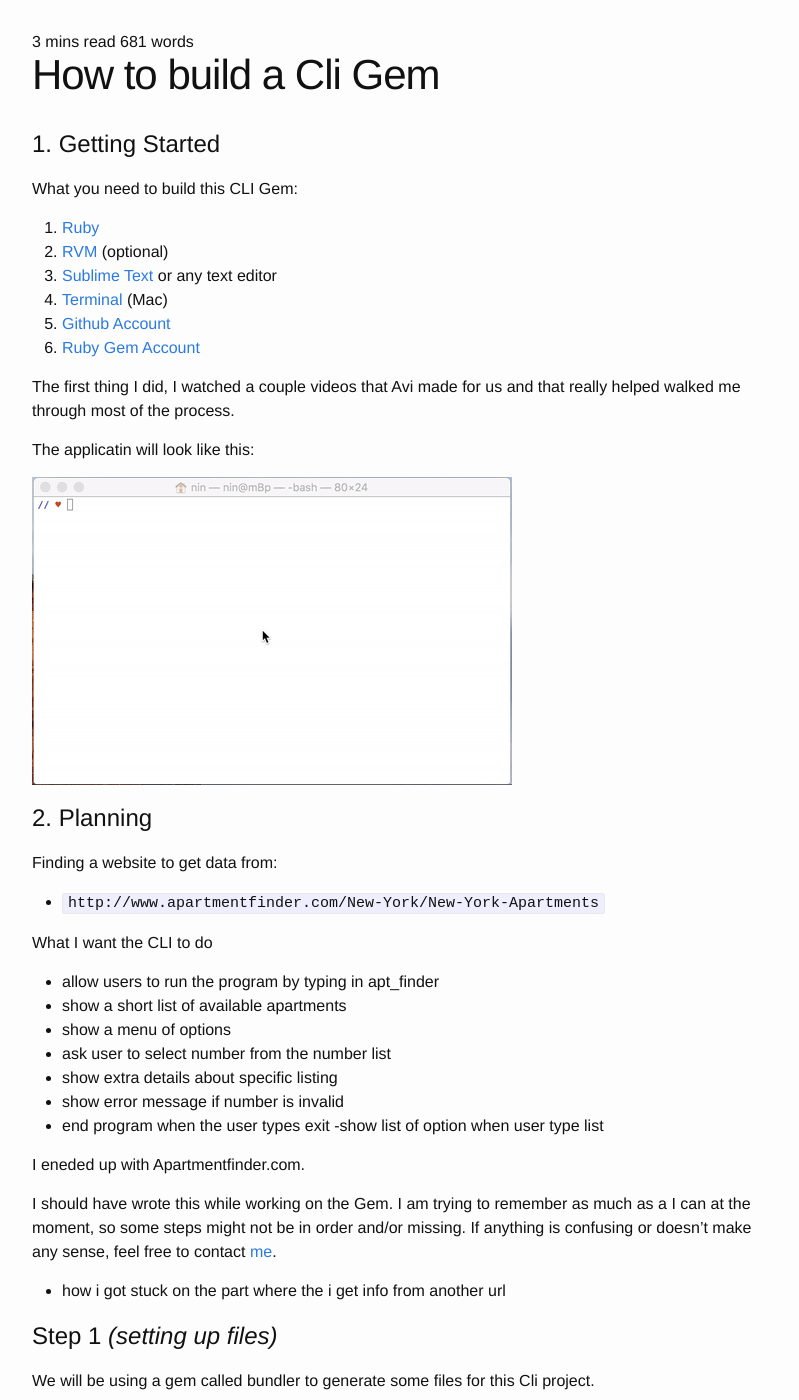
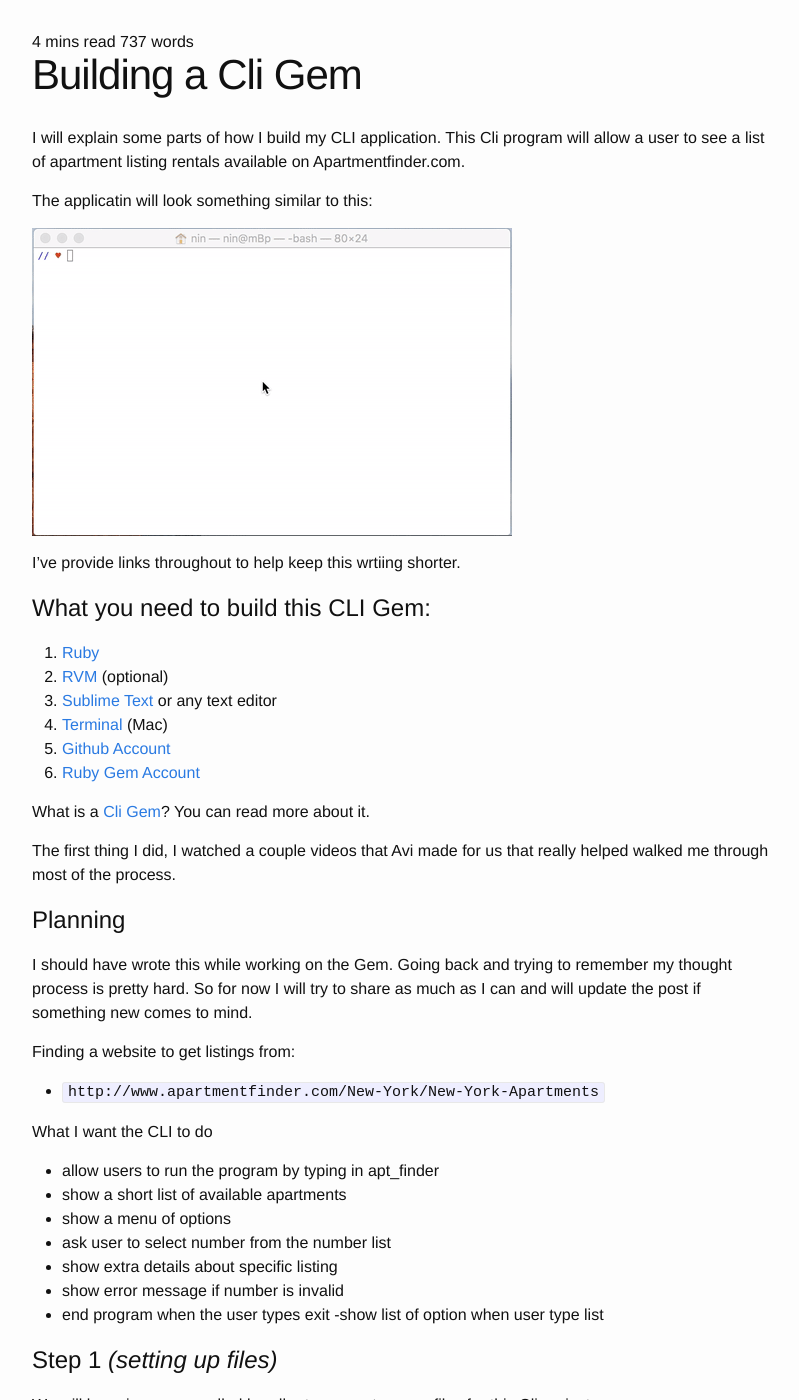
Before and after one commit to yeungn/yeungn.github.io, a Jekyll site: the page built from _posts/2016-09-26-building-a-cli-gem.md, in a window 1280 px wide and 1400 px high. Shown: the whole window, without its empty margins (238-1037 px from the left). Built offline with Jekyll 4.4.1, drawn with Linux system fonts in a browser that asks for light colours; some of the changed text lies outside the part shown.

Commit message:
updating and removing file

````diff
--- a/_posts/2016-09-26-building-a-cli-gem.md
+++ b/_posts/2016-09-26-building-a-cli-gem.md
@@ -1,13 +1,20 @@
 ---
 layout: page
-title: How to build a Cli Gem
-permalink: /how-to-build-a-cli-gem/
-date:   2016-09-15 17:23:54
+title: Building a Cli Gem
+permalink: /building-a-cli-gem/
+date:   2016-09-26
 ---
 
-# 1.  Getting Started
+I will explain some parts of how I build my CLI application. This Cli program will allow a user to see a list of apartment listing rentals available on Apartmentfinder.com.
 
-What you need to build this CLI Gem:
+The applicatin will look something similar to this:
+
+  <img src="/assets/apt_finder.gif">
+
+
+I've provide links throughout to help keep this wrtiing shorter.
+
+# What you need to build this CLI Gem:
 
   1.  [Ruby](https://www.ruby-lang.org/en/)
   2.  [RVM](https://rvm.io/) (optional)
@@ -16,15 +23,15 @@ What you need to build this CLI Gem:
   5.  [Github Account](https://github.com/)
   6.  [Ruby Gem Account](https://rubygems.org/sign_up)
 
-  The first thing I did, I watched a couple videos that Avi made for us and that really helped walked me through most of the process.
+What is a [Cli](https://en.wikipedia.org/wiki/Command-line_interface) [Gem](http://guides.rubygems.org/what-is-a-gem/)? You can read more about it.
 
-  The applicatin will look like this:
+The first thing I did, I watched a couple videos that Avi made for us that really helped walked me through most of the process.
 
-  <img src="/assets/apt_finder.gif">
+# Planning
 
-# 2.  Planning
+I should have wrote this while working on the Gem. Going back and trying to remember my thought process is pretty hard. So for now I will try to share as much as I can and will update the post if something new comes to mind.
 
-Finding a website to get data from:
+Finding a website to get listings from:
   - `http://www.apartmentfinder.com/New-York/New-York-Apartments`
 
 What I want the CLI to do
@@ -36,12 +43,6 @@ What I want the CLI to do
   - show error message if number is invalid
   - end program when the user types exit
   -show list of option when user type list
-
-  I eneded up with Apartmentfinder.com.
-
-I should have wrote this while working on the Gem. I am trying to remember as much as a I can at the moment, so some steps might not be in order and/or missing. If anything is confusing or doesn't make any sense, feel free to contact [me](mailto:nin.yeung@gmail.com).
-
- - how i got stuck on the part where the i get info from another url
 
 # Step 1 *(setting up files)*
 
@@ -158,3 +159,15 @@ lets try running that again
 ./bin/apt-finder
 Welcome to Apt Finder
 ```
+
+YAY!
+
+Grabbing the data that we want to display to our users
+
+  <img src="/assets/data-scrape.gif">
+
+Publishing the Gem to Rubygems.org
+
+  <img src="/assets/publish-gem.gif">
+
+You can find the code for this project [here]("https://github.com/yeungn/apt-finder-cli-gem")
````
Also changed, not shown: _posts/building-a-cli-gem.md (deleted, +0 -173 lines).
